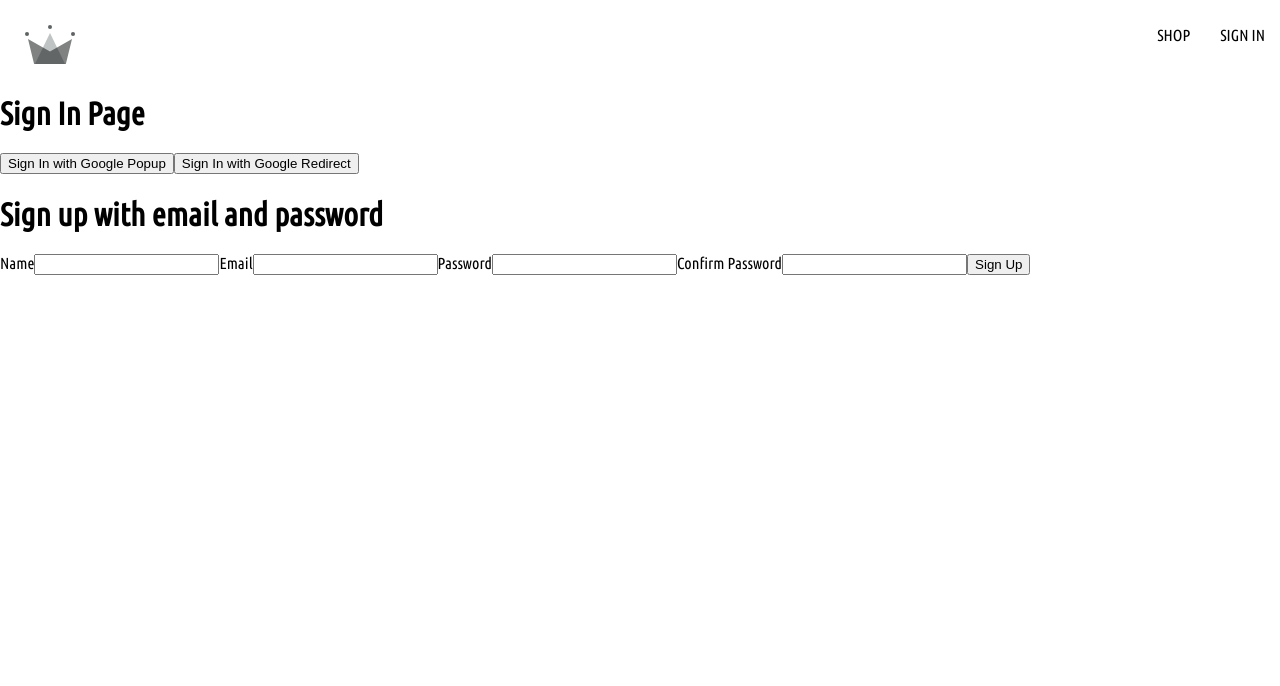
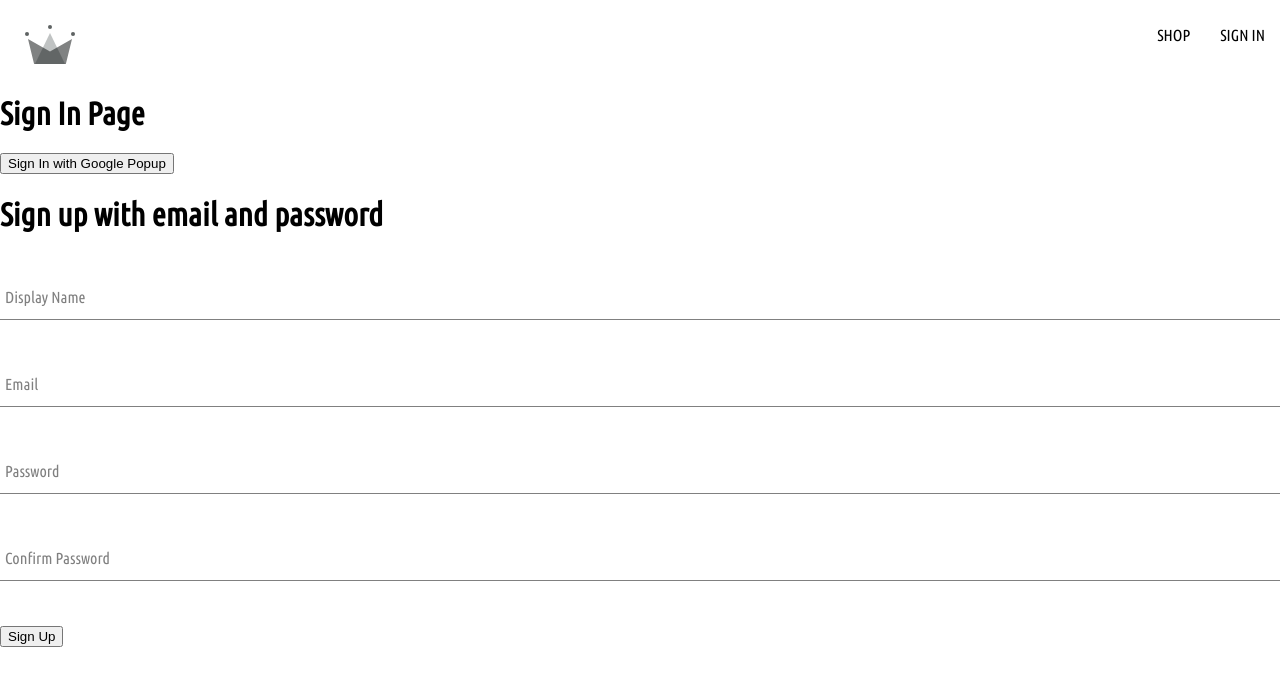
Before and after one commit to roxannebobby/crwn-clothing, a React (Create React App) app: page /sign-in in a window 1280 px wide. Shown: the top 686 px of the page. Built offline with nearby package versions, Linux system fonts and the light colour scheme.

Commit message:
form input component is set up

```diff
--- /dev/null
+++ b/src/components/form-input/form-input.component.jsx
@@ -0,0 +1,21 @@
+import './form-input.styles.scss';
+
+const FormInput = ({ label, ...otherProps }) => {
+
+  return (
+    <div className='group'>
+
+      <input className='form-input' { ...otherProps } />
+      {
+        label && (
+          <label className={`${otherProps.value.length ? 'shrink' : null } form-input-label`}>{label}</label>
+
+        )}
+
+
+    </div>
+
+  )
+}
+
+export default FormInput;
--- /dev/null
+++ b/src/components/form-input/form-input.styles.scss
@@ -0,0 +1,54 @@
+$sub-color: grey;
+$main-color: black;
+
+@mixin shrinkLabel {
+  top: -14px;
+  font-size: 12px;
+  color: $main-color;
+}
+
+.group {
+  position: relative;
+  margin: 45px 0;
+
+  .form-input {
+    background: none;
+    background-color: white;
+    color: $sub-color;
+    font-size: 18px;
+    padding: 10px 10px 10px 5px;
+    display: block;
+    width: 100%;
+    border: none;
+    border-radius: 0;
+    border-bottom: 1px solid $sub-color;
+    margin: 25px 0;
+
+    &:focus {
+      outline: none;
+    }
+
+    &:focus ~ .form-input-label {
+      @include shrinkLabel();
+    }
+  }
+
+  input[type='password'] {
+    letter-spacing: 0.3em;
+  }
+
+  .form-input-label {
+    color: $sub-color;
+    font-size: 16px;
+    font-weight: normal;
+    position: absolute;
+    pointer-events: none;
+    left: 5px;
+    top: 10px;
+    transition: 300ms ease all;
+
+    &.shrink {
+      @include shrinkLabel();
+    }
+  }
+}
--- a/src/components/sign-up-form/sign-up-form.component.jsx
+++ b/src/components/sign-up-form/sign-up-form.component.jsx
@@ -1,5 +1,6 @@
 import { useState } from 'react';
 
+import FormInput from '../form-input/form-input.component'
 import {createAuthUserWithEmailAndPassword, createUserDocumentFromAuth} from '../../utils/firebase/firebase.utils';
 
 const defaultFormFields = {
@@ -27,7 +28,7 @@
     try{
       const { user } = await createAuthUserWithEmailAndPassword(email, password);
 
-        await createUserDocumentFromAuth(user, [displayName]);
+        await createUserDocumentFromAuth(user, {displayName});
         resetFormFields();
 
 
@@ -36,7 +37,7 @@
         alert('Cannot create user. Email already in use.')
       }
       else {
-      console.log('user creation encountered an error', error)
+      console.log('User creation encountered an error', error)
     }}
 
   }
@@ -53,32 +54,32 @@
 
       <form onSubmit = {handleSubmit}>
 
-        <label>Name</label>
-        <input
+        <FormInput
+          label='Display Name'
           type='text'
           required
           onChange={handleChange}
           name='displayName'
           value={displayName} />
 
-        <label>Email</label>
-        <input
+        <FormInput
+          label='Email'
           type='email'
           name='email'
           required
           onChange={handleChange}
           value={email} />
 
-        <label>Password</label>
-        <input
+        <FormInput
+          label='Password'
           type='password'
           name='password'
           required
           onChange={handleChange}
           value={password} />
 
-        <label>Confirm Password</label>
-        <input
+        <FormInput
+          label='Confirm Password'
           type='password'
           name='confirmPassword'
           required
--- a/src/routes/signIn/sign-in.component.jsx
+++ b/src/routes/signIn/sign-in.component.jsx
@@ -38,9 +38,6 @@
       <button onClick={logGoogleUser}>
         Sign In with Google Popup
       </button>
-      <button onClick={logGoogleRedirectUser}>
-        Sign In with Google Redirect
-      </button>
 
       <SignUpForm />
 
--- a/src/utils/firebase/firebase.utils.js
+++ b/src/utils/firebase/firebase.utils.js
@@ -39,7 +39,7 @@
 
 export const createUserDocumentFromAuth = async (
 	userAuth,
-	additionalInformation
+	additionalInformation = {}
 ) => {
 	if (!userAuth) return;
 
```
